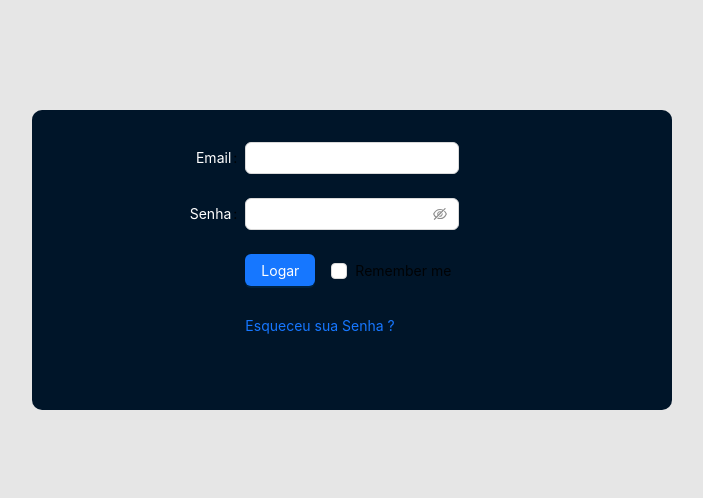
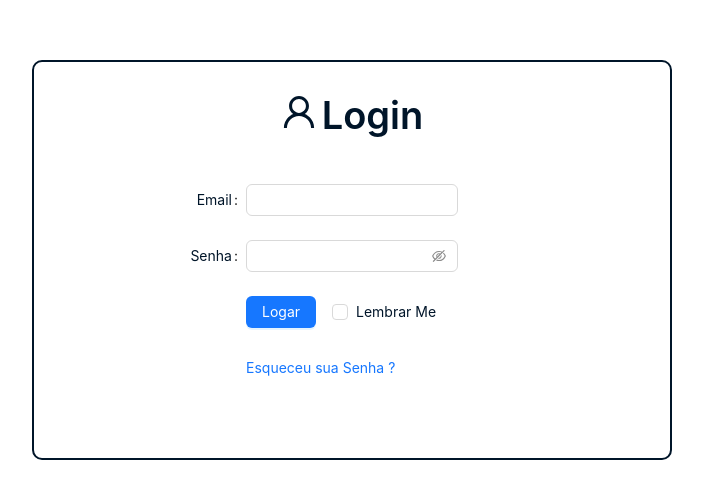
Before and after one commit to gustavomejia-dev/react_com_laravel, a React (Create React App) app in the folder frontend/: page /login/login in a window 1280 px wide. Shown: the part 140-638 px from the top of the page, without its empty margins (288-991 px from the left). Built offline with nearby package versions, Linux system fonts and the light colour scheme; no server answers.

Commit message:
ajustando tela de login

```diff
--- a/frontend/src/pages/Login/Login.tsx
+++ b/frontend/src/pages/Login/Login.tsx
@@ -1,5 +1,5 @@
 
-import { DatePicker, Row, Col, Form, Input, Button, message, Space, Checkbox, Result, Card } from 'antd';
+import { DatePicker, Row, Col, Form, Input, Button, message, Space, Checkbox, Result, Card, Typography } from 'antd';
 import { useApi } from '../../hooks/useApi';
 import { AuthContext } from '../../context/Auth/AuthContext';
 import React, { useContext, useEffect, useState } from 'react'
@@ -15,8 +15,9 @@ import { echo } from '../../hooks/websocket';
 import { PageNotFound } from '../../components/PageNotFound/PageNotFound';
 
 import { basename } from 'path/posix';
+import { UserOutlined } from '@ant-design/icons';
 
-
+const { Title } = Typography;
 
 // let verifySubDoMain = '';
 function Login() {
@@ -121,27 +122,40 @@ function Login() {
         align="middle"
         style={{
             height: '100vh',
-            backgroundColor: '#e6e6e6',
+            backgroundColor: 'white',
+
 
 
         }}>
 
-            <Col span={12}  style={{backgroundColor: '#001529',
-                                     height:'300px', borderRadius: '10px',
+            <Col span={12}  style={{backgroundColor: 'white',
+                                     height:'400px', borderRadius: '10px',
+                                     border: '2px solid #001529'
+
                                    }}>
 
+                <Row style={{height: '90px', gap: '5px'}} justify="center"
+                        align="middle">
+                    <Space direction='vertical'>
+                        <UserOutlined style={{ fontSize: '36px', color: '#001529', height: '100px' }}/>
+
+                    </Space>
+                    <Title style={{color:'#001529', textAlign:'center'}} level={1}>Login</Title>
+
+
+                </Row>
                 <Form style={{  marginTop: '5%', }} name="basic" labelCol={{span:8}} wrapperCol={{span: 8}} onFinish={handleSubmit}>
-                    <Form.Item style={{ font:'white' }} label={<label style={{ color: "white" }}>Email</label>} name='email'>
+                    <Form.Item style={{ font:'white' }} label={<label style={{ color: "#001529" }}>Email</label>} name='email'>
                         <Input style={{ color:'white' }} onChange={handleInputEmail}/>
                     </Form.Item>
-                    <Form.Item style={{ color:'white' }} label={<label style={{ color: "white" }}>Senha</label>} name='password'>
+                    <Form.Item style={{ color:'white' }} label={<label style={{ color: "#001529" }}>Senha</label>} name='password'>
                         <Input.Password style={{ color:'white' }} onChange={handleInputPassword}/>
 
                     </Form.Item>
 
                     <Form.Item wrapperCol={{offset:8, span:16}} >
                         <Button  type='primary' htmlType='submit'>Logar</Button>
-                        <Checkbox onChange={handleRememberCheckbox} name='remember' style={{paddingLeft: '1rem'}}>Remember me</Checkbox>
+                        <Checkbox onChange={handleRememberCheckbox} name='remember' style={{paddingLeft: '1rem'}}><label style={{ color: "#001529" }}>Lembrar Me</label></Checkbox>
                     </Form.Item>
 
                      <Form.Item wrapperCol={{offset:8, span:16}}>
```
